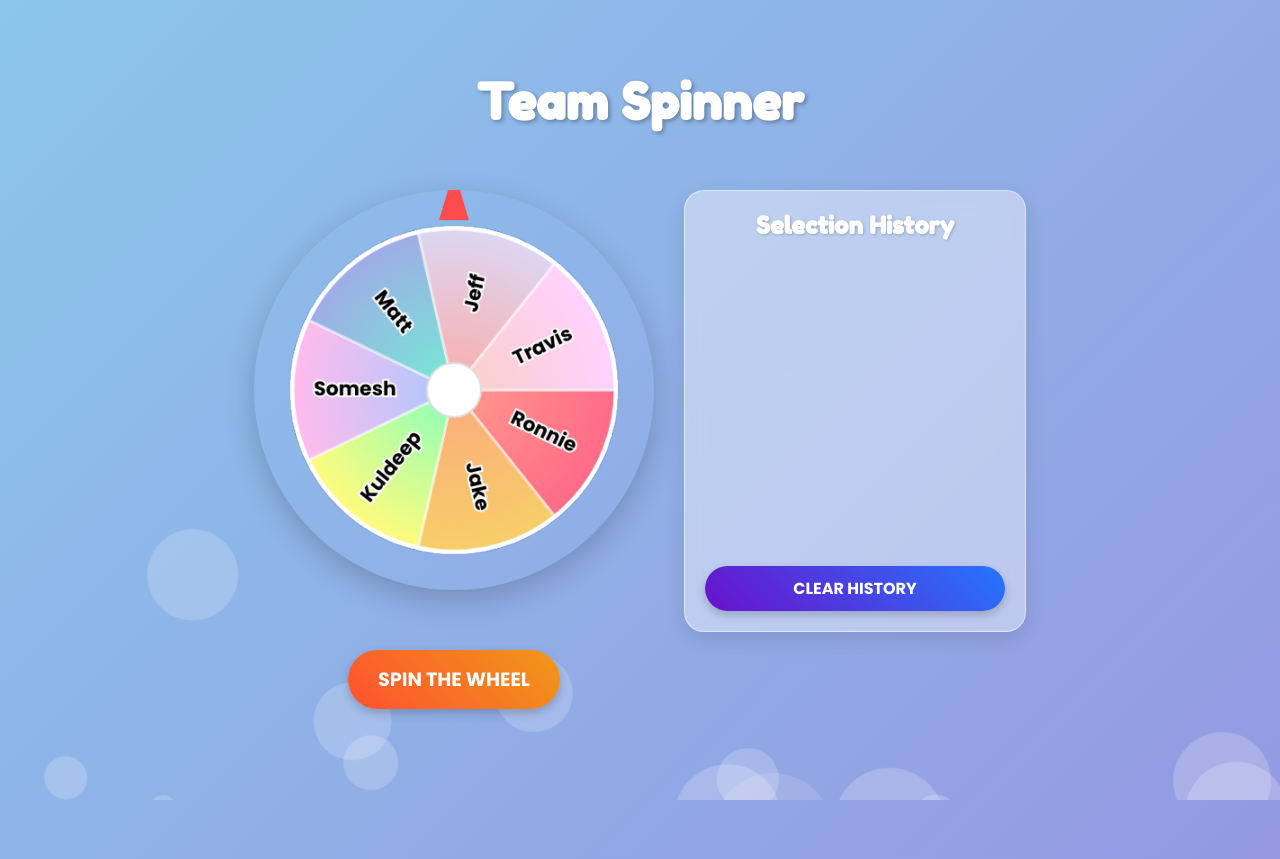
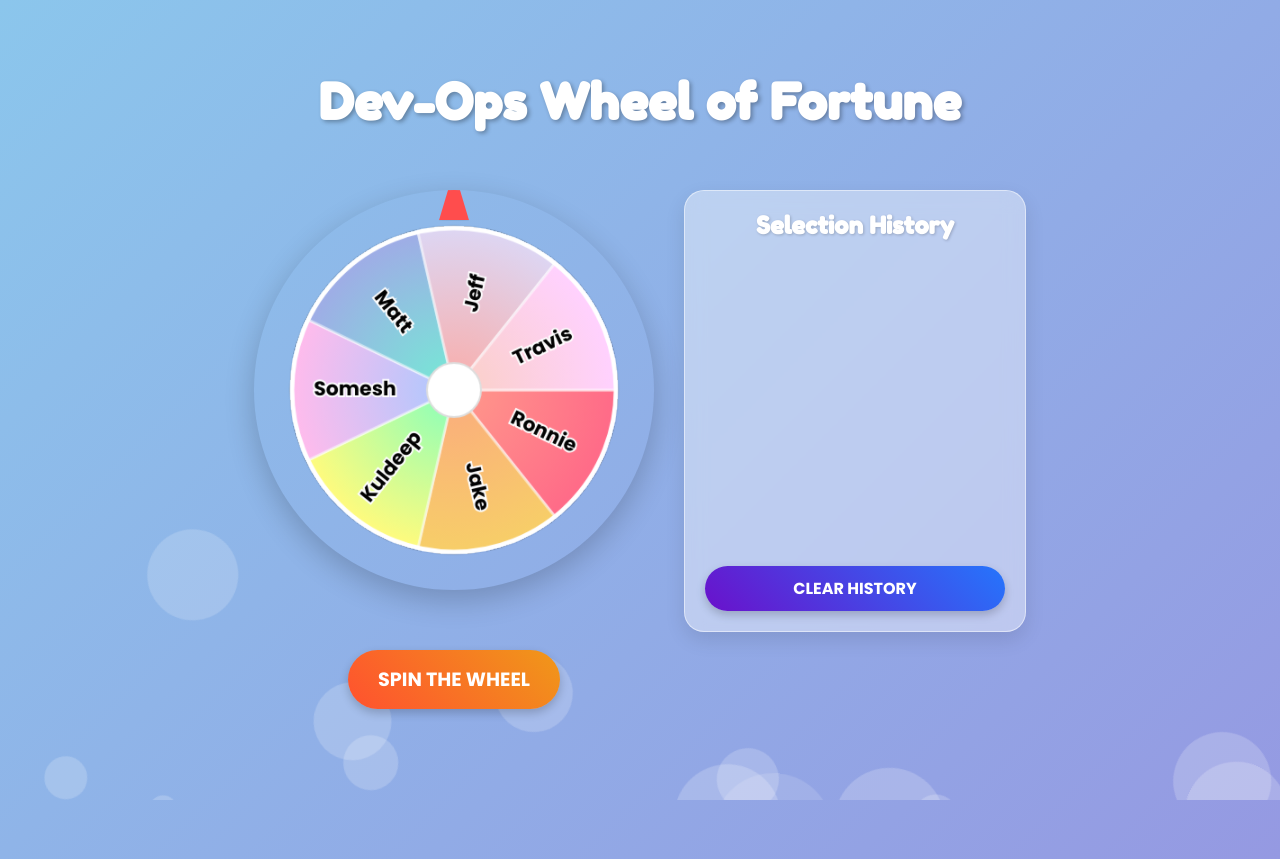
Before and after one commit to mprentice14/Toolbox, a plain HTML site: page wheel/index.html in a window 1280 px wide. Drawn offline with nearby package versions, Linux system fonts and the light colour scheme; animation ran at ten frames a second.

Commit message:
Update title in index.html to reflect new branding as "Dev-Ops Wheel of Fortune"

```diff
--- a/wheel/index.html
+++ b/wheel/index.html
@@ -3,7 +3,7 @@
 <head>
     <meta charset="UTF-8">
     <meta name="viewport" content="width=device-width, initial-scale=1.0">
-    <title>Dev-Ops Doom Wheel</title>
+    <title>Dev-Ops Wheel of Fortune</title>
     <!-- Google Fonts -->
     <link href="https://fonts.googleapis.com/css2?family=Fredoka+One&family=Poppins:wght@400;600;700&display=swap" rel="stylesheet">
     <style>
@@ -271,7 +271,7 @@
     <canvas id="wheelCanvas" width="400" height="400" style="display: none;"></canvas>
 
     <div class="container">
-        <h1 class="title">Team Spinner</h1>
+        <h1 class="title">Dev-Ops Wheel of Fortune</h1>
 
         <div class="content-row">
             <div class="wheel-section">
```
